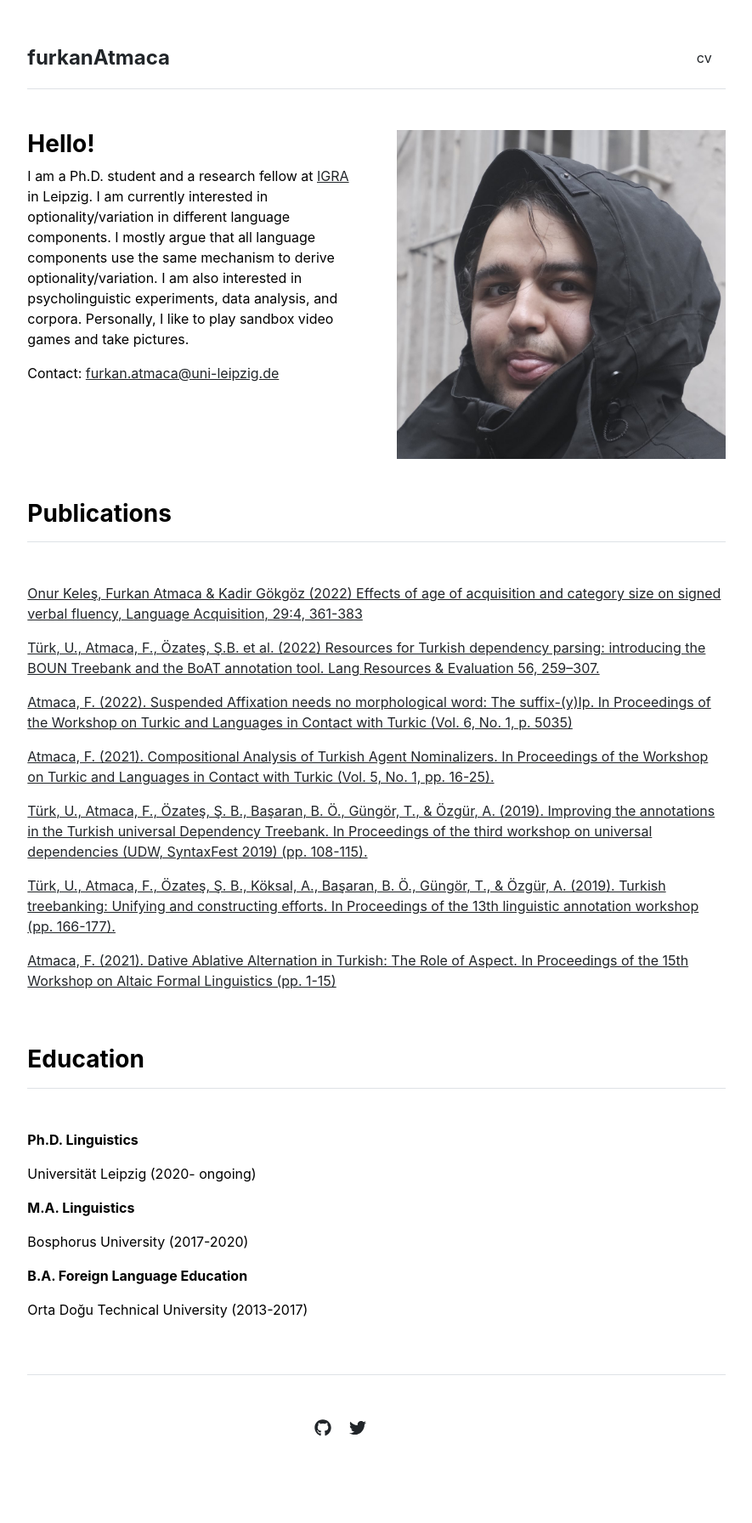
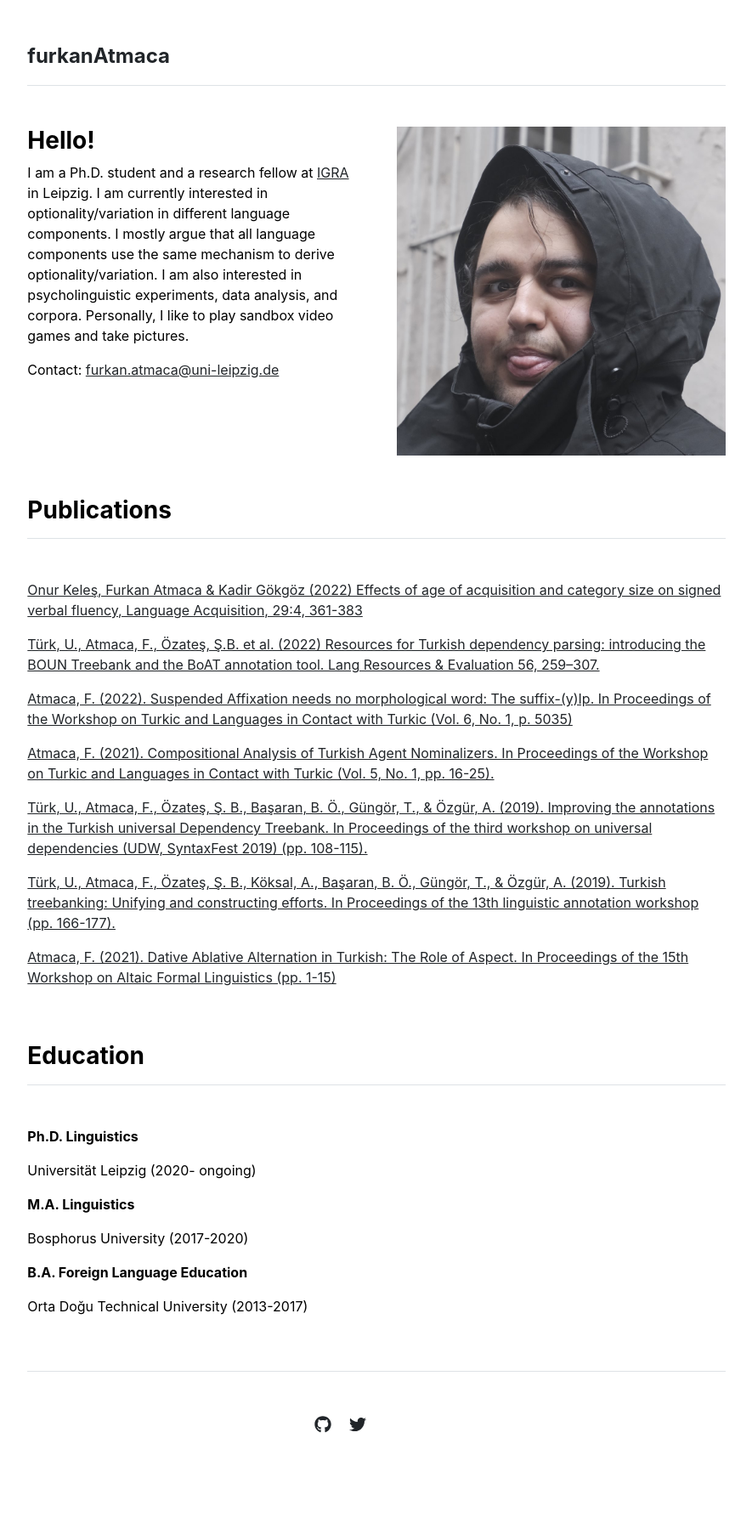
Before and after one commit to atmacafurkan/atmacafurkan.github.io, a Jekyll site: the page built from index.md, in a window 1280 px wide. Shown: the whole page at 85% size, without its empty margins (197-1082 px from the left). Built offline with Jekyll 4.4.1, drawn with Linux system fonts in a browser that asks for light colours.

Commit message:
update
site turned into a single page

```diff
--- a/_data/settings.yml
+++ b/_data/settings.yml
@@ -1,5 +1,4 @@
 menu:
-- {name: 'cv', url: '/cv'}
 
 social:
 - {icon: 'github', link: 'https://github.com/atmacafurkan'}
```
